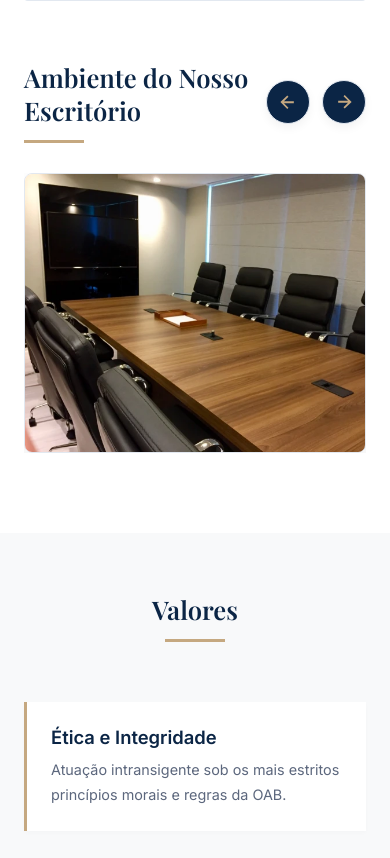
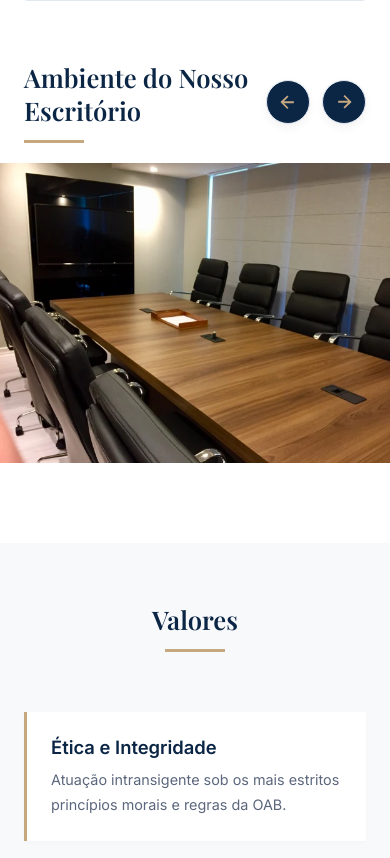
Before and after one commit to rodrigoparenteadvogados/inicio, a website: page o-escritorio.html in a window 390 px wide. Shown: the part 1708-2566 px from the top of the page. Drawn offline with nearby package versions, Linux system fonts and the light colour scheme; a web font is replaced by a local one.

Commit message:
Update gallery carousel to full-screen-width (edge-to-edge) layout with no gaps and taller heights

```diff
--- a/css/style.css
+++ b/css/style.css
@@ -1843,12 +1843,12 @@ textarea.form-control {
    ========================================================================== */
 .gallery-card {
   flex: 0 0 100%;
-  border-radius: 8px;
+  border-radius: 0;
   overflow: hidden;
-  box-shadow: 0 12px 30px rgba(0,0,0,0.08);
-  border: 1px solid var(--border-color);
+  box-shadow: 0 8px 30px rgba(0,0,0,0.05);
+  border: none;
   background: var(--card-bg);
-  height: 480px;
+  height: 560px;
   transition: var(--transition-normal);
 }
 
@@ -1861,7 +1861,7 @@ textarea.form-control {
 }
 
 .gallery-card:hover img {
-  transform: scale(1.03);
+  transform: scale(1.02);
 }
 
 .gallery-btn:hover {
@@ -1877,12 +1877,12 @@ textarea.form-control {
 
 @media (max-width: 992px) {
   .gallery-card {
-    height: 380px;
+    height: 420px;
   }
 }
 
 @media (max-width: 600px) {
   .gallery-card {
-    height: 280px;
-  }
-}
+    height: 300px;
+  }
+}
--- a/js/main.js
+++ b/js/main.js
@@ -230,7 +230,7 @@ document.addEventListener('DOMContentLoaded', () => {
     let autoPlayInterval;
 
     function getGapSize() {
-      return 24; // matches gap: 24px in CSS
+      return 0; // no gap for full-width layout
     }
 
     function updateCarousel() {
--- a/o-escritorio.html
+++ b/o-escritorio.html
@@ -151,10 +151,10 @@
           </div>
         </section>
 
-        <!-- Carrossel de Fotos do Escritório -->
-        <section class="office-gallery-section" style="padding: 0 0 80px 0;">
-          <div class="container">
-            <div class="gallery-header" style="display: flex; justify-content: space-between; align-items: center; margin-bottom: 30px;">
+        <!-- Carrossel de Fotos do Escritório (Full Width) -->
+        <section class="office-gallery-section" style="padding: 0 0 80px 0; overflow: hidden;">
+          <div class="container" style="margin-bottom: 20px;">
+            <div class="gallery-header" style="display: flex; justify-content: space-between; align-items: center;">
               <h2 class="section-title-left" style="margin-bottom: 0;">Ambiente do Nosso Escritório</h2>
               <div class="gallery-nav" style="display: flex; gap: 12px;">
                 <button class="gallery-btn prev-btn" aria-label="Foto anterior" style="background: var(--primary-color); border: 1px solid var(--border-color); color: var(--accent-color); width: 44px; height: 44px; border-radius: 50%; display: flex; align-items: center; justify-content: center; cursor: pointer; transition: all 0.3s ease; box-shadow: 0 4px 10px rgba(0,0,0,0.05);">
@@ -165,9 +165,10 @@
                 </button>
               </div>
             </div>
+          </div>
 
           <div class="gallery-carousel-wrapper" style="overflow: hidden; width: 100%;">
-              <div class="gallery-track" style="display: flex; gap: 24px; transition: transform 0.5s cubic-bezier(0.25, 0.46, 0.45, 0.94); will-change: transform;">
+            <div class="gallery-track" style="display: flex; gap: 0; transition: transform 0.6s cubic-bezier(0.25, 0.46, 0.45, 0.94); will-change: transform;">
               <div class="gallery-card">
                 <img src="img/escritorio.webp" alt="Recepção do Escritório Rodrigo Parente Advogados">
               </div>
@@ -179,7 +180,6 @@
               </div>
               <div class="gallery-card">
                 <img src="img/escritorio4.webp" alt="Fachada e Identidade Visual">
-                </div>
               </div>
             </div>
           </div>
--- a/src/css/style.css
+++ b/src/css/style.css
@@ -1843,12 +1843,12 @@ textarea.form-control {
    ========================================================================== */
 .gallery-card {
   flex: 0 0 100%;
-  border-radius: 8px;
+  border-radius: 0;
   overflow: hidden;
-  box-shadow: 0 12px 30px rgba(0,0,0,0.08);
-  border: 1px solid var(--border-color);
+  box-shadow: 0 8px 30px rgba(0,0,0,0.05);
+  border: none;
   background: var(--card-bg);
-  height: 480px;
+  height: 560px;
   transition: var(--transition-normal);
 }
 
@@ -1861,7 +1861,7 @@ textarea.form-control {
 }
 
 .gallery-card:hover img {
-  transform: scale(1.03);
+  transform: scale(1.02);
 }
 
 .gallery-btn:hover {
@@ -1877,12 +1877,12 @@ textarea.form-control {
 
 @media (max-width: 992px) {
   .gallery-card {
-    height: 380px;
+    height: 420px;
   }
 }
 
 @media (max-width: 600px) {
   .gallery-card {
-    height: 280px;
-  }
-}
+    height: 300px;
+  }
+}
--- a/src/js/main.js
+++ b/src/js/main.js
@@ -230,7 +230,7 @@ document.addEventListener('DOMContentLoaded', () => {
     let autoPlayInterval;
 
     function getGapSize() {
-      return 24; // matches gap: 24px in CSS
+      return 0; // no gap for full-width layout
     }
 
     function updateCarousel() {
```
Also changed, not shown: build.js (+6 -6 lines), 1 other file. Lines whose indentation alone changed are shown as unchanged.
